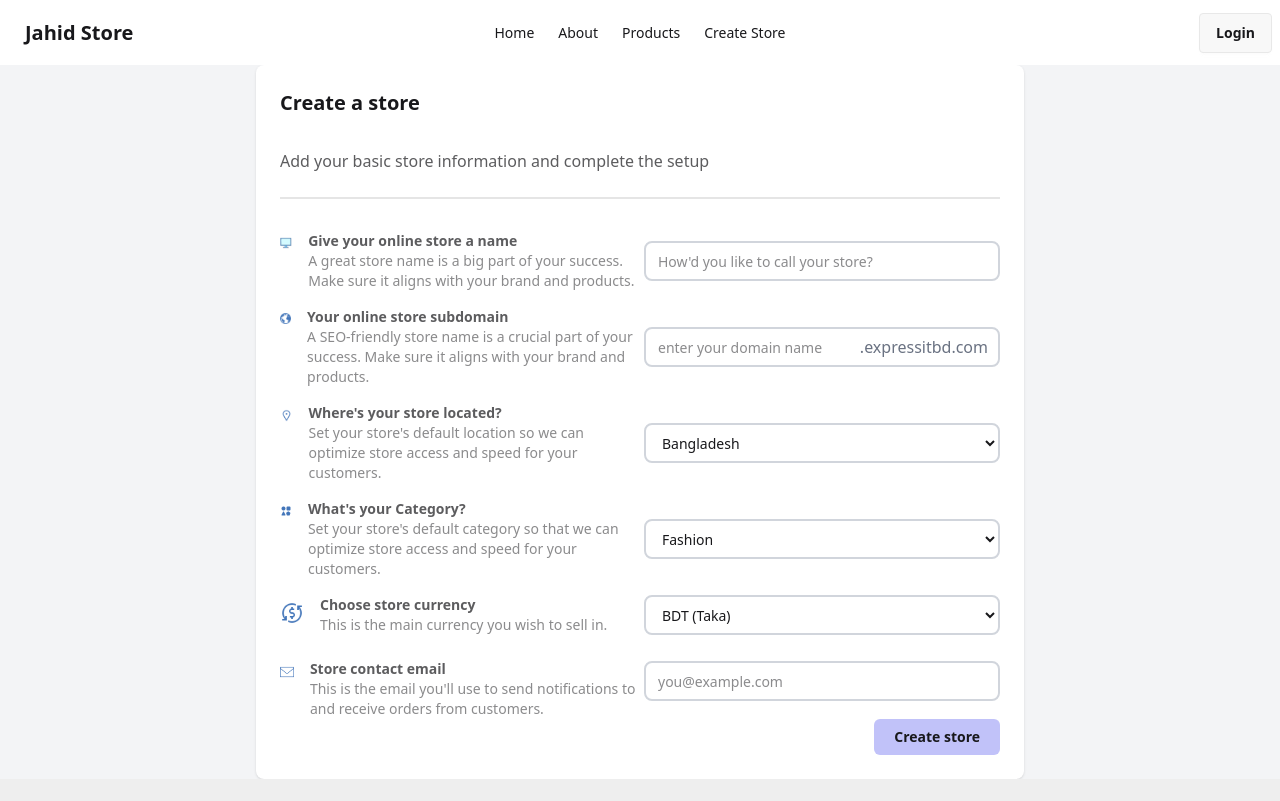
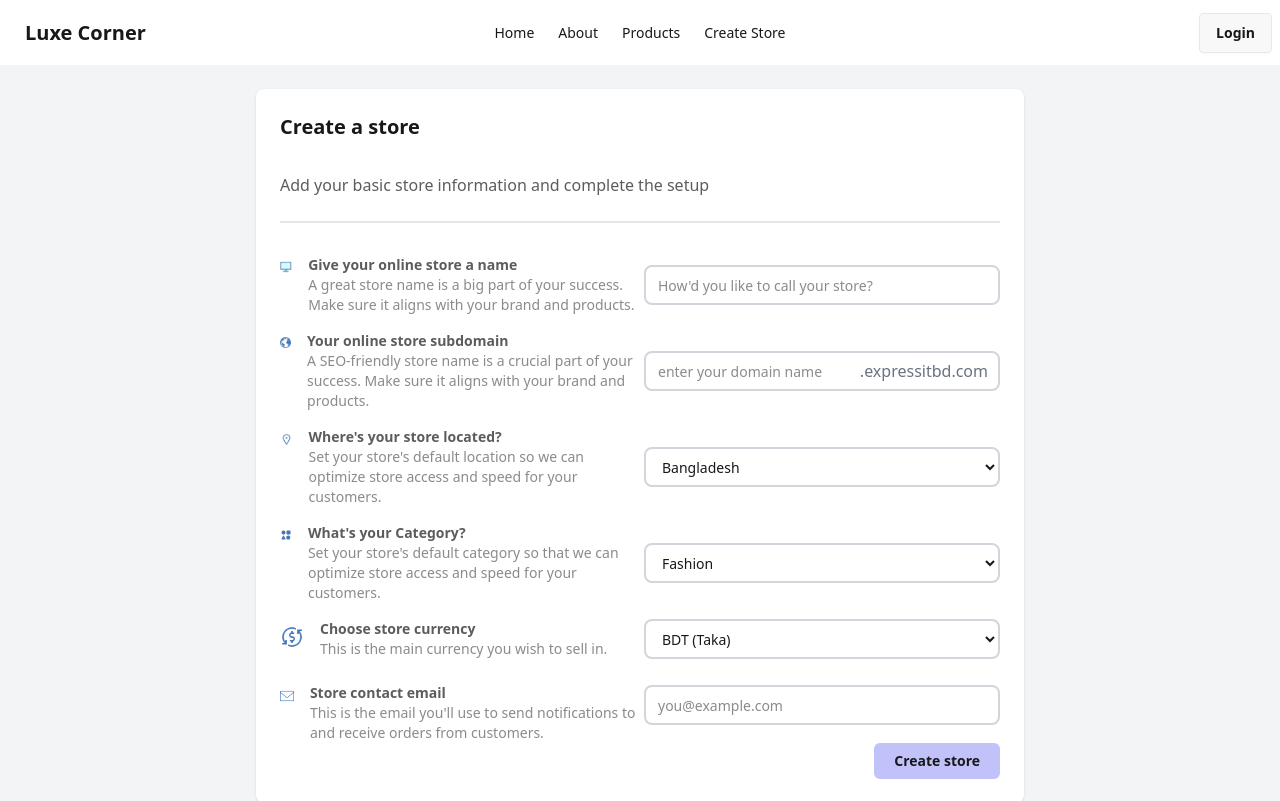
Before and after one commit to Jahid-Al-Hasan/expressITbd-project, a React (Vite) app: page /createstore in a window 1280 px wide. Shown: the top 801 px of the page. Built offline with nearby package versions, Linux system fonts and the light colour scheme.

Commit message:
more responsive

```diff
--- a/src/components/Header.jsx
+++ b/src/components/Header.jsx
@@ -46,7 +46,7 @@ function Header() {
                 </li>
               </ul>
             </div>
-            <NavLink className="btn btn-ghost text-xl">Jahid Store</NavLink>
+            <NavLink className="btn btn-ghost text-xl">Luxe Corner</NavLink>
           </div>
           <div className="navbar-center hidden lg:flex">
             <ul className="menu menu-horizontal px-1">
--- a/src/pages/CreateStore.jsx
+++ b/src/pages/CreateStore.jsx
@@ -112,10 +112,11 @@ function CreateStore() {
     currency.length > 0;
 
   return (
+    <div className=" px-2 md:px-0 md:max-w-[60%] mx-auto my-6">
       <form
         onSubmit={handleSubmit}
-      className="flex flex-col  container
-     shadow-sm p-6 bg-white rounded-lg  lg:max-w-[60%] w-full lg:mx-auto"
+        className="flex flex-col
+     shadow-sm p-6 bg-white rounded-lg "
       >
         <h3 className="text-xl font-extrabold">Create a store</h3>
         <p className="mt-8 mb-2 opacity-70">
@@ -249,8 +250,8 @@ function CreateStore() {
                   What's your Category?
                 </h4>
                 <p className="text-sm opacity-50">
-                Set your store's default category so that we can optimize store
-                access and speed for your customers.
+                  Set your store's default category so that we can optimize
+                  store access and speed for your customers.
                 </p>
               </div>
             </div>
@@ -330,7 +331,9 @@ function CreateStore() {
                 placeholder="you@example.com"
               />
               {!emailValidity && email.length > 0 && (
-              <p className="text-xs text-red-500 mt-2">Invalid email format!</p>
+                <p className="text-xs text-red-500 mt-2">
+                  Invalid email format!
+                </p>
               )}
             </div>
           </label>
@@ -339,6 +342,7 @@ function CreateStore() {
           <Button btnType="submit" btnDisable={!isFormValid} />
         </div>
       </form>
+    </div>
   );
 }
 
--- a/src/pages/ProductDetails.jsx
+++ b/src/pages/ProductDetails.jsx
@@ -26,7 +26,7 @@ function ProductDetails() {
   };
 
   return (
-    <div className="xl:max-w-[80%] px-4 mx-auto my-6">
+    <div className="xl:max-w-[80%] px-2 md:px-0 mx-auto my-6">
       <h3 className="font-bold text-xl">Product Details</h3>
       <div
         className="grid lg:grid-cols-2 md:grid-cols-1 rounded-xl p-4 shadow bg-white gap-10 my-4
@@ -54,7 +54,7 @@ function ProductDetails() {
               {product.description}
             </p>
 
-            <div className="flex justify-between gap-10">
+            <div className="flex justify-between gap-2">
               <div className="rounded-sm border px-6 py-3">Quantity</div>
 
               <div className="grid grid-cols-3 rounded-sm border px-6 py-3 w-28 gap-2">
--- a/src/pages/Products.jsx
+++ b/src/pages/Products.jsx
@@ -26,7 +26,7 @@ function Products() {
   }, []);
 
   return (
-    <div className="w-full lg:max-w-[80%] px-4 lg:px-0 lg:mx-auto ">
+    <div className="w-full lg:max-w-[80%] px-2 lg:px-0 lg:px-0 lg:mx-auto ">
       <div className="my-8">
         <h3 className="text-2xl font-bold my-6">Our Products</h3>
         <div className="grid xl:grid-cols-4 lg:grid-cols-3  md:grid-cols-2  gap-4">
```
Lines whose indentation alone changed are shown as unchanged.
